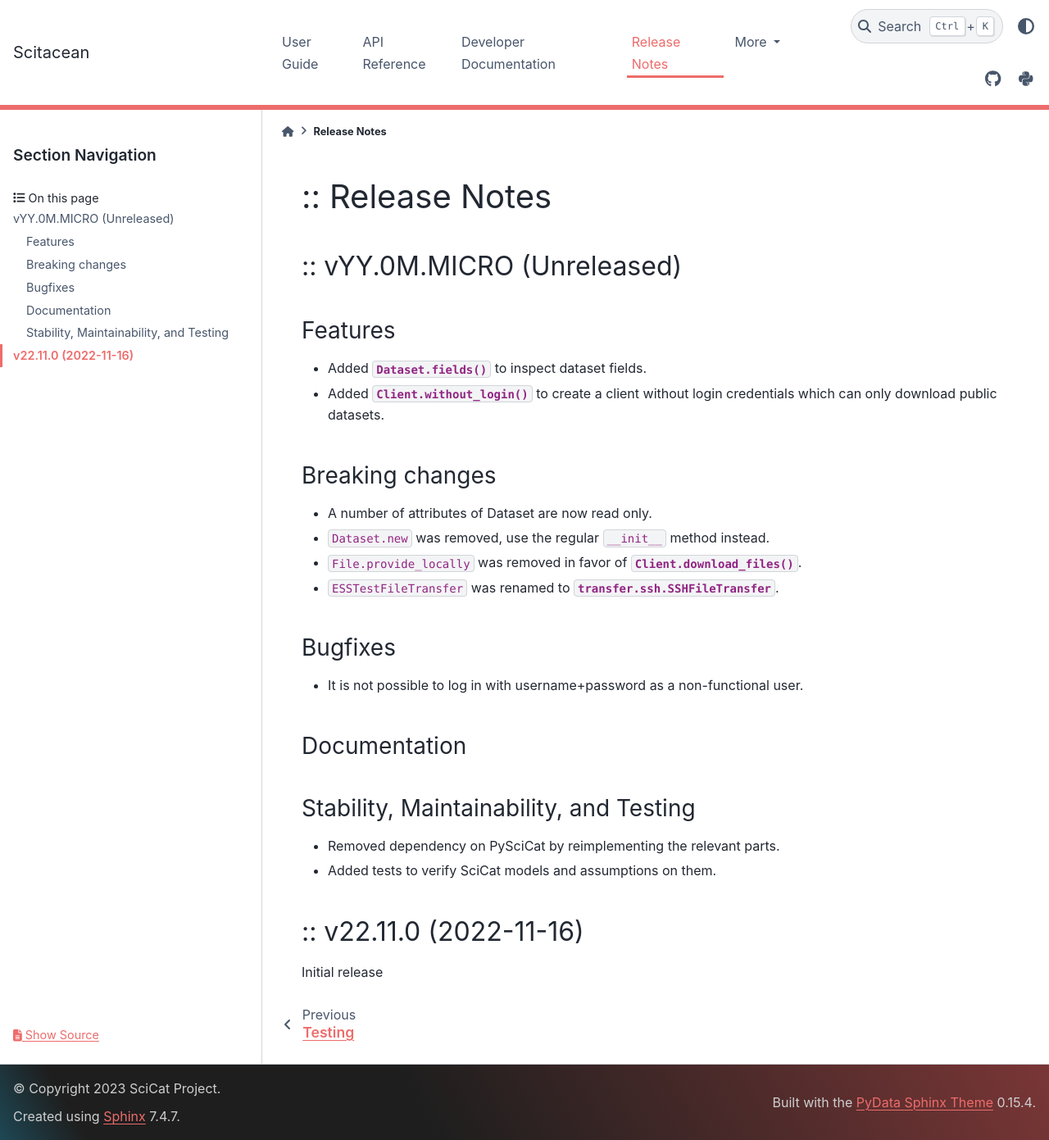
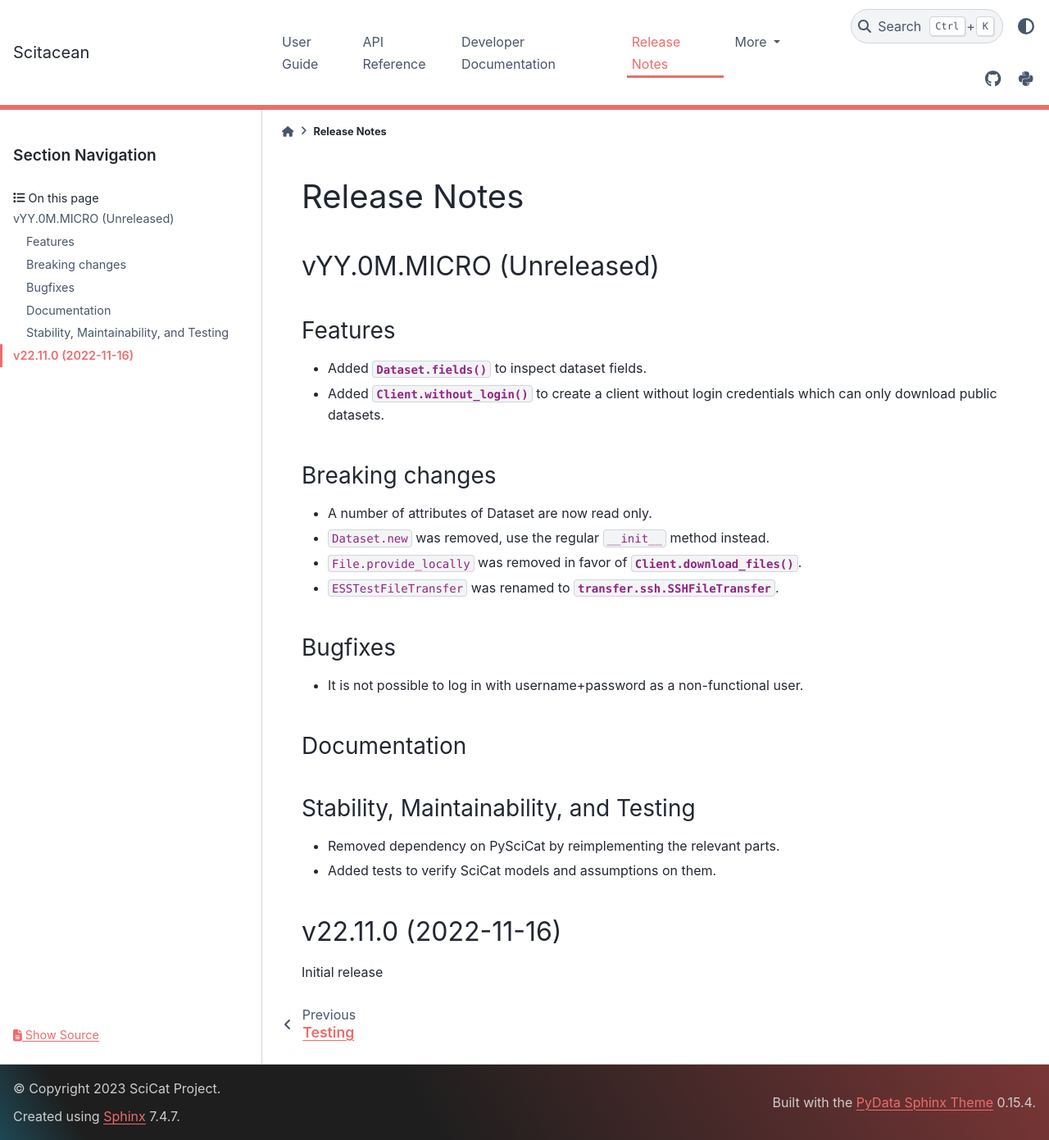
Before and after one commit to SciCatProject/scitacean, a Sphinx documentation site: the page built from docs/release-notes.rst, in a window 1280 px wide and 1391 px high. Shown: the whole window at 82% size. Built offline with Sphinx 7.4.7 and the PyData theme 0.15.4, drawn with Linux system fonts in a browser that asks for light colours; the version number could not be read and is left out.

Commit message:
Remove :: in headings

```diff
--- a/docs/_static/css/custom.css
+++ b/docs/_static/css/custom.css
@@ -84,11 +84,6 @@ footer.bd-footer p {
     background-color: var(--cean-color-table-odd);
 }
 
-h1:before, h2:before {
-    content: "::";
-    margin-right: 0.5ex;
-}
-
 a.headerlink {
     color: var(--pst-color-primary);
 }
```
